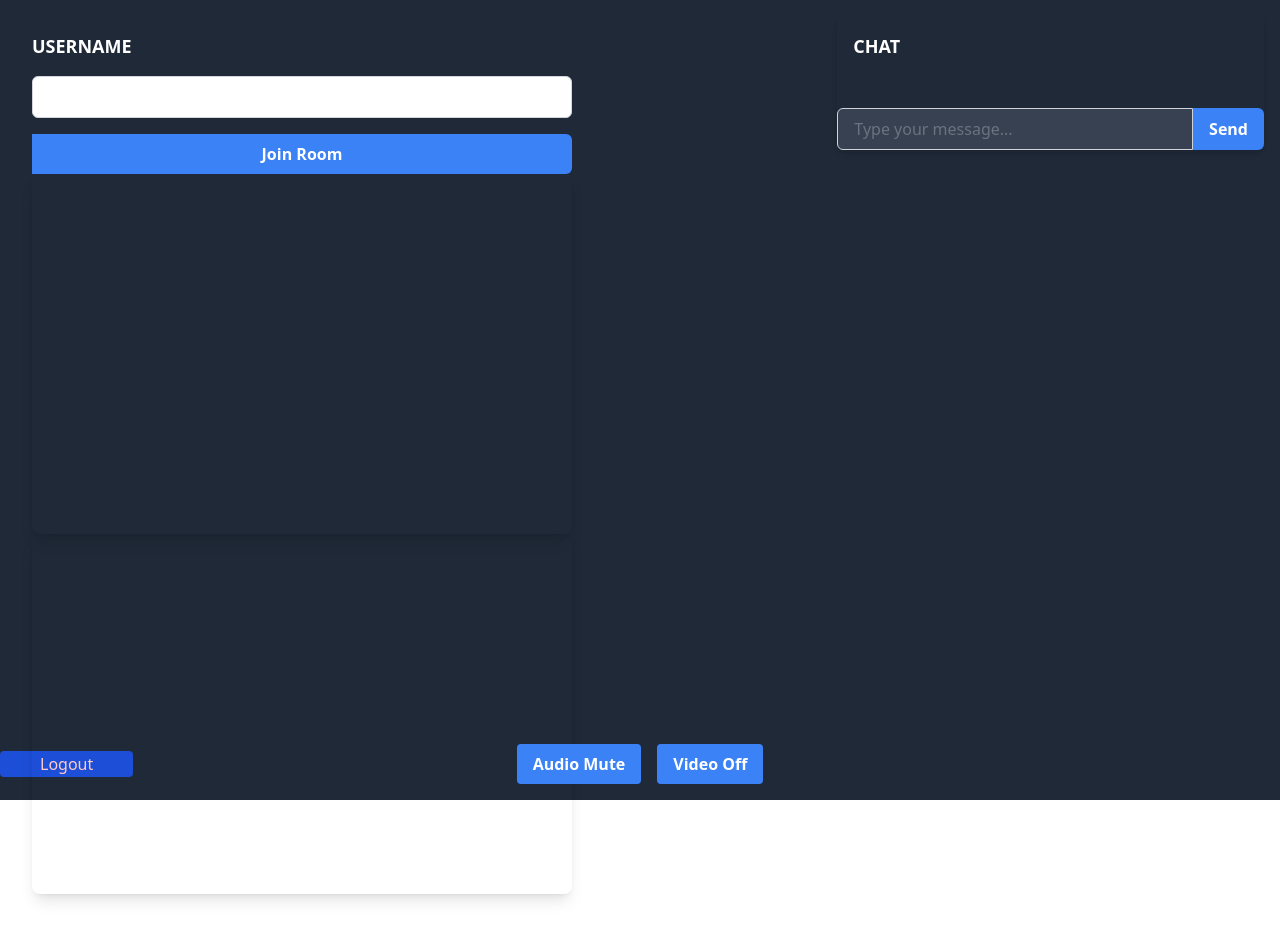
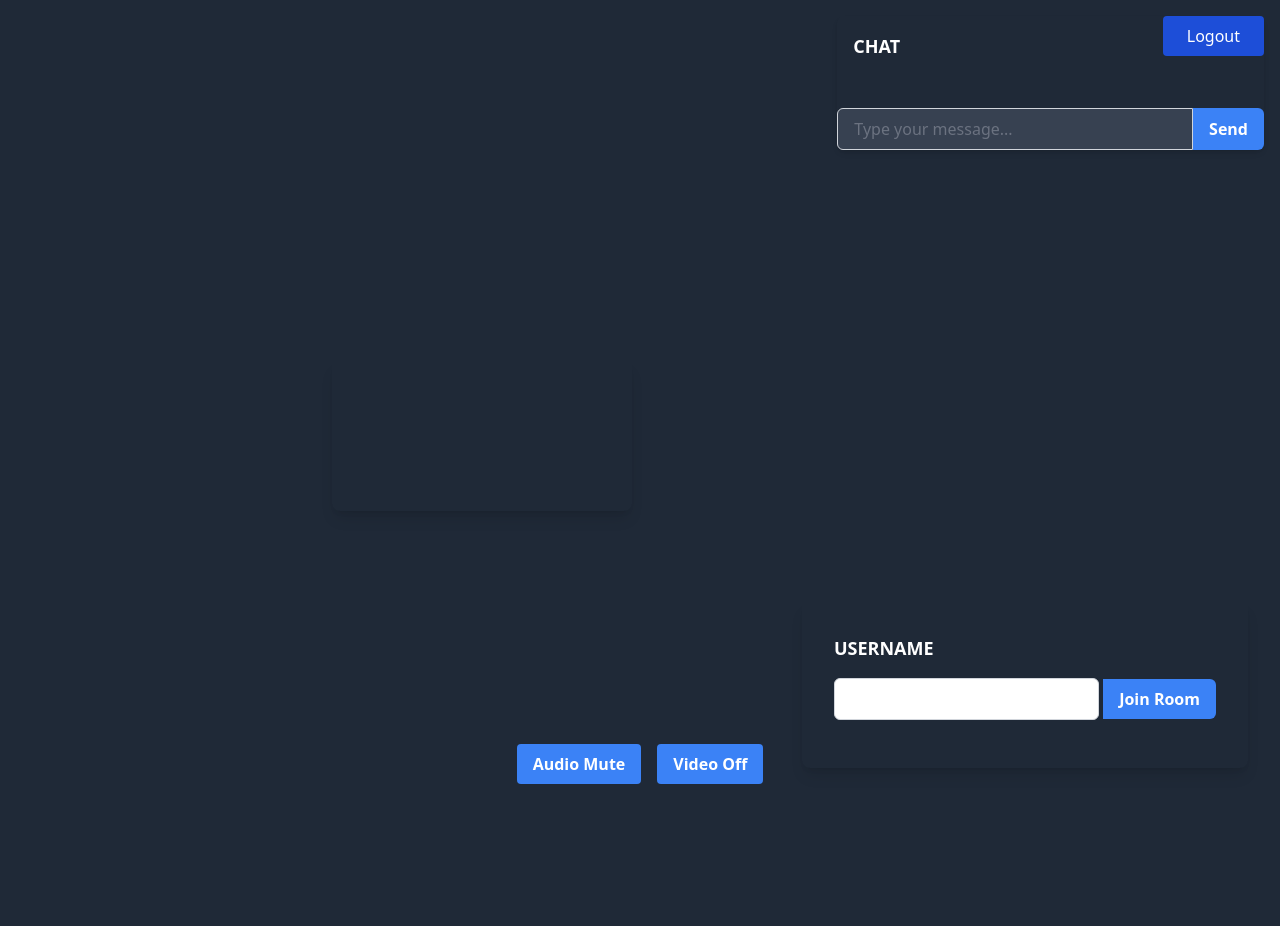
Before and after one commit to Vivekroy286/demochat, a Django app: page /meeting/ in a window 1280 px wide. Shown: the part 74-1000 px from the top of the page. After the commit the page ends 858 px from the top, so only its background shows below. Run offline with Django 5.2, Linux system fonts and the light colour scheme; a user stored in the database is signed in; style sheets or scripts are compiled from the project's sources; some libraries are stand-ins or nearby versions.

Commit message:
testing new logout in meeting

```diff
--- a/vchat/base/templates/video.html
+++ b/vchat/base/templates/video.html
@@ -33,29 +33,45 @@
 <body>
     <div class="relative h-screen bg-gray-800 flex flex-col">
 
+        <!-- Top Navigation and Logout Button -->
+        <div class="flex justify-between items-center p-4">
+            <h1 class="text-2xl font-semibold text-white"></h1>
+            <a href="{% url 'logout' %}">
+                <button class="bg-blue-700 hover:bg-blue-600 text-white px-6 py-2 rounded">Logout</button>
+            </a>
+        </div>
+
+        <!-- Main Content: Video Container and Chat -->
+        <div class="flex-grow flex">
             <!-- Video Container -->
-        <div id="video-container" class="flex-grow flex justify-items-stretch place-items-stretch">
+            <div id="video-container" class="flex-1 flex justify-center items-center">
 
                 <div class="grid grid-cols-2 gap-4">
+                    <!-- Local Video and Username Input -->
+                    <div class="relative overflow-hidden rounded-lg shadow-lg">
+                        <video id="local-video" class="w-full h-full object-cover" autoplay playsinline></video>
+
+                    </div>
+
+                    <!-- Remote Video -->
+                    <!--
+                        <div class="relative overflow-hidden rounded-lg shadow-lg">
+                            <video id="remote-video" class="w-full h-full object-cover" autoplay playsinline></video>
+                        </div>-->
+                </div>
+
+            </div>
+
+        </div>
+
         <!-- Username Container -->
-                <div id="username-container" class="absolute items-center justify-center   bg-transparent p-8">
-                    <div class="flex flex-col ">
+        <div id="username-container" class="absolute bottom-0 right-0 p-8">
+            <div class="bg-gray-900 bg-opacity-50 rounded-lg shadow-lg p-8 text-white bg-transparent p-8">
                 <h3 class="text-2xl font-semibold mb-4 text-lg text-white" id="label_username">USERNAME</h3>
                 <input id="username" class="border border-gray-300 rounded-md px-4 py-2 focus:outline-none focus:border-blue-500 bg-white text-white mb-4">
                 <button id="btn-join" class="bg-blue-500 hover:bg-blue-600 text-white font-bold py-2 px-4 rounded-r-md">Join Room</button>
             </div>
-
-                    <div class="relative overflow-hidden rounded-lg shadow-lg" style="width: 540px; height: 360px;">
-                        <video id="local-video" class="w-full h-full object-cover" autoplay playsinline></video>
         </div>
-                    <div class="relative overflow-hidden rounded-lg shadow-lg" style="width: 540px; height: 360px;">
-                        <video id="remote-video" class="w-full h-full object-cover" autoplay playsinline></video>
-                    </div>
-                    <!-- Add more video elements as needed -->
-                </div>
-            </div>
-
-
 
         <!-- Chat Container -->
 
@@ -70,19 +86,12 @@
                 <button id="btn-send-msg" class="bg-blue-500 hover:bg-blue-600 text-white font-bold py-2 px-4 rounded-r-md">Send</button>
             </div>
         </div>
-
-            <!-- Audio and Video Controls -->
+        <!-- Bottom Controls: Audio and Video Toggle Buttons -->
         <div class="absolute bottom-0 left-0 right-0 flex justify-center mb-4">
             <button id="btn-toggle-audio" class="bg-blue-500 hover:bg-blue-600 text-white font-bold py-2 px-4 rounded mr-2">Audio Mute</button>
             <button id="btn-toggle-video" class="bg-blue-500 hover:bg-blue-600 text-white font-bold py-2 px-4 rounded ml-2">Video Off</button>
+        </div>
 
-
-            </div>
-        </div>
-        <div class="mb-6 mt-6">
-            <a href="{% url 'logout' %}" <button class="bg-blue-700 hover:bg-blue-600 text-red-200 px-10 py-0.5 rounded">Logout</button></a>
-        </div>
-    </div>
     </div>
 
     <script type="text/javascript" src="{% static 'js/main.js' %}"></script>
```
Also changed, not shown: vchat/base/templates/dashboard.html (+7 -11 lines), vchat/db.sqlite3. Lines whose indentation alone changed are shown as unchanged.
